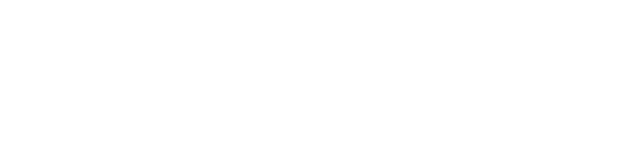
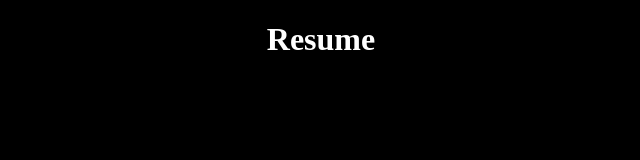
Before and after one commit to HovhannesNalbandyan/Resume, a plain HTML site: page Resume/Resume/index.html in a window 1280 px wide. Shown: the whole page, without its empty margins (319-959 px from the left). Drawn offline with Linux system fonts and the light colour scheme.

Commit message:
Second commit

```diff
--- a/Resume/Resume/index.html
+++ b/Resume/Resume/index.html
@@ -3,8 +3,10 @@
 <head>
     <title></title>
 	<meta charset="utf-8" />
+    <link type="text/css " rel="stylesheet" href="stylesheet.css"/>
 </head>
 <body>
+    <h1>Resume</h1>
 
 </body>
 </html>
--- a/Resume/Resume/stylesheet.css
+++ b/Resume/Resume/stylesheet.css
@@ -1,2 +1,8 @@
 body {
+    background-color:black;
 }
+h1 {
+    color:white;
+   text-align:center;
+
+}
```
